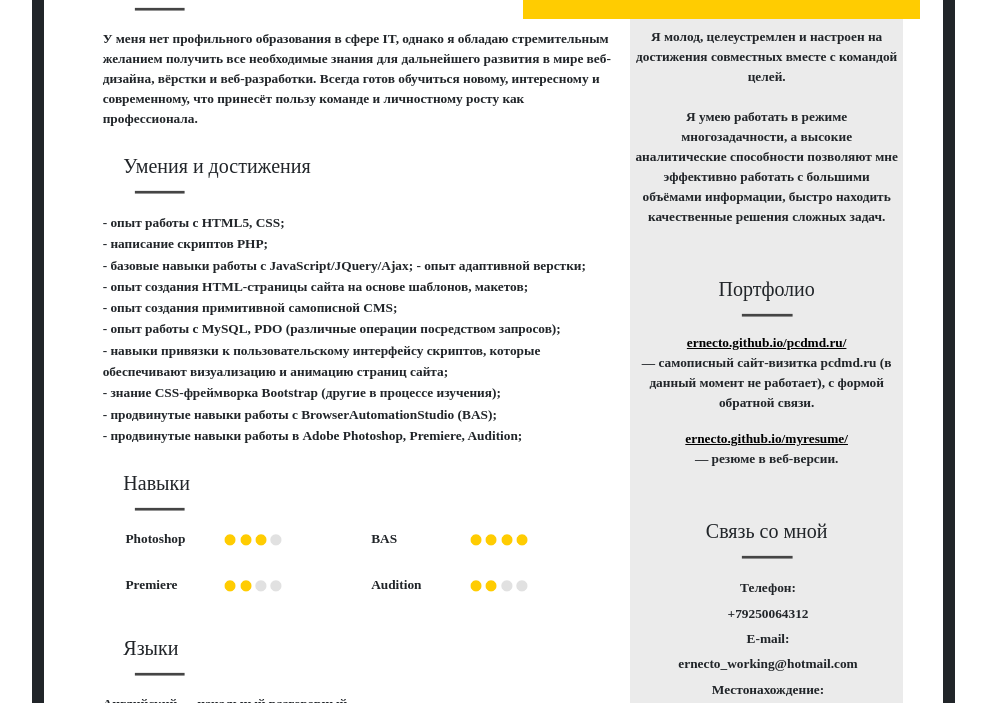
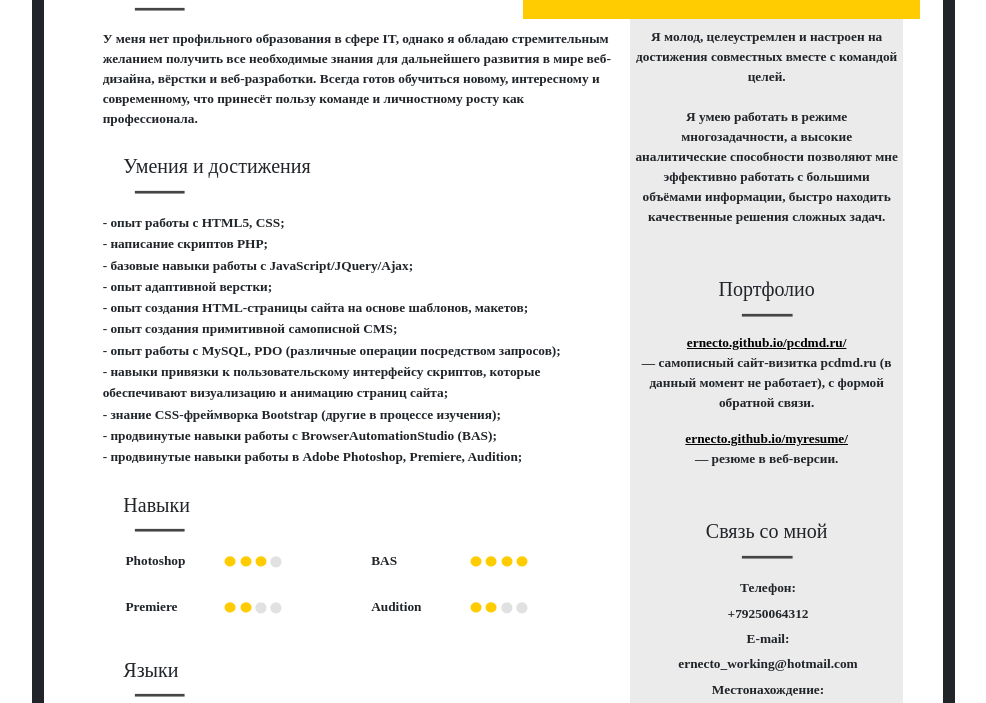
Before and after one commit to Ernecto/myresume, a plain HTML site: page index.html in a window 1280 px wide. Shown: the part 397-1100 px from the top of the page, without its empty margins (147-1133 px from the left). Drawn offline with nearby package versions, Linux system fonts and the light colour scheme.

Commit message:
Update index.html

```diff
--- a/index.html
+++ b/index.html
@@ -27,7 +27,7 @@
       пользу команде и личностному росту как профессионала.</p>
 <h5 style="margin-top: 25px; margin-bottom: 0; margin-left: 5%;">Умения и достижения</h5> <img src="img/block.png" style="max-width:10%; margin-left: 7%;">
  <p class="p_left_about">
-  - опыт работы с HTML5, CSS;<br>- написание скриптов PHP;<br>- базовые навыки работы с JavaScript/JQuery/Ajax;
+  - опыт работы с HTML5, CSS;<br>- написание скриптов PHP;<br>- базовые навыки работы с JavaScript/JQuery/Ajax;<br>
 - опыт адаптивной верстки;<br>- опыт создания HTML-страницы сайта на основе шаблонов, макетов;<br>
 - опыт создания примитивной самописной CMS;<br>
 - опыт работы с MySQL, PDO (различные операции посредством запросов);
```
